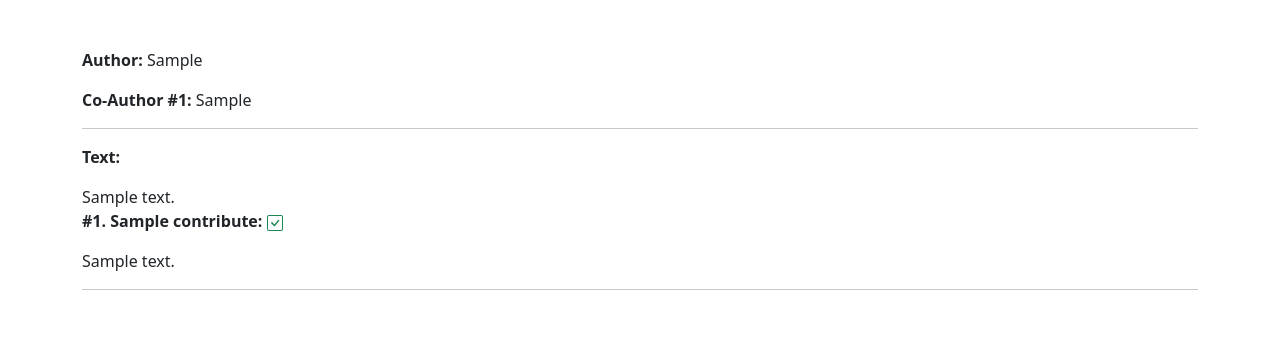
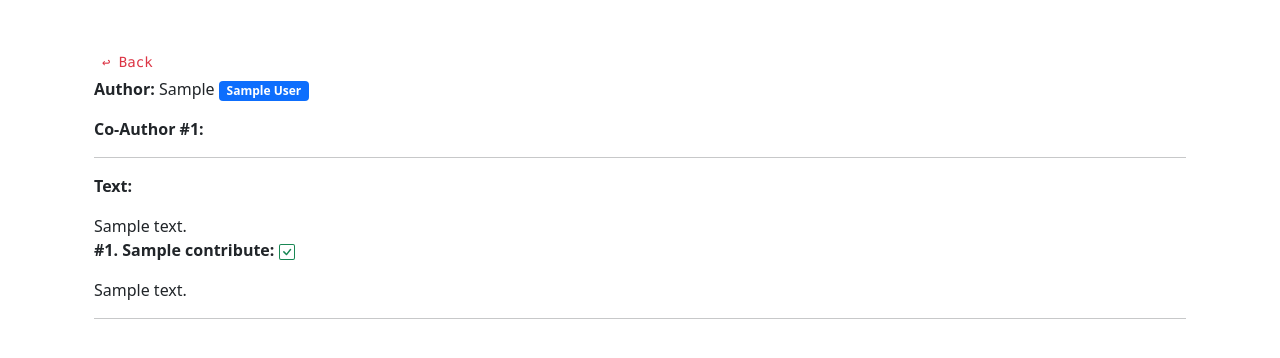
Before and after one commit to ak2296/individual_proj, a Flask app: template app/templates/read_post.html in a window 1280 px wide. Shown: the part 56-414 px from the top of the page. Run offline with Flask 2, Linux system fonts and the light colour scheme; tables that the repository leaves empty hold one stand-in row (values such as "Sample post"); the template is opened without the code that fills it: values that come from a table or form of the project are taken from there, most other values are stand-ins (such as "Sample title", 1, 10 or a date in 2020); some libraries are stand-ins or nearby versions.

Commit message:
authorate

```diff
--- a/app/templates/read_post.html
+++ b/app/templates/read_post.html
@@ -1,16 +1,21 @@
 {% extends "base.html" %}
 
 {% block app_content %}
-
-
-<table>
+<div class="container float-start">
+<div class="btn-sm rounded-pill btn-outline-light float-start">
+    <a class='text-decoration-none text-danger font-monospace' href="{{ url_for('index') }}"> &larrhk; Back</a>
+</div>
+</div>
+<br>
+<div class='container'>
+    <table class=" row ">
         <tr>
-        <p><strong>Author: </strong>{{ post.author.username.capitalize() }}</p>
+            <p><strong>Author: </strong>{{ post.author.username.capitalize() }} <span class='badge bg-primary text-wrap '> {{authorate}} </span> </p>
         </tr>
 
         <tr>
         {%for cont in conts%}
-        <p><strong>Co-Author  #{{cont.id}}:  </strong> {{ cont.contributor.capitalize()}}</p>
+            <p><strong>Co-Author  #{{cont.id}}:  </strong> {{ cont.user_id.capitalize()}}</p>
         {%endfor%}
 
         </tr>
@@ -34,7 +39,6 @@
                         <path d="M14 1a1 1 0 0 1 1 1v12a1 1 0 0 1-1 1H2a1 1 0 0 1-1-1V2a1 1 0 0 1 1-1h12zM2 0a2 2 0 0 0-2 2v12a2 2 0 0 0 2 2h12a2 2 0 0 0 2-2V2a2 2 0 0 0-2-2H2z"/>
                         <path d="M4.646 4.646a.5.5 0 0 1 .708 0L8 7.293l2.646-2.647a.5.5 0 0 1 .708.708L8.707 8l2.647 2.646a.5.5 0 0 1-.708.708L8 8.707l-2.646 2.647a.5.5 0 0 1-.708-.708L7.293 8 4.646 5.354a.5.5 0 0 1 0-.708z"/>
                     </svg> </p>
-
                     {{ cont.body | safe}}
                 {%elif post.user_id == current_user.id and cont.accepted ==0 and post.completed !=1%}
                 <p><strong>#{{cont.id}}. {{cont.subtitle}}:  </strong><svg xmlns="http://www.w3.org/2000/svg" width="16" height="16" fill="currentColor" class="bi bi-hourglass-split text-warning" viewBox="0 0 16 16">
@@ -46,19 +50,20 @@
         <br>
         </tr>
     </table>
+
 <hr>
 
 {%if post.user_id == current_user.id and post.completed !=1%}
 
-<div class="row">
-    <div class="col-4 col-md-3">
+<div class="container row">
+    <div class="col-4">
         <h5>Decide what contribution to keep</h5>
     {{wtf.render_form(form2, button_map={'accept': 'success rounded-pill', 'reject': 'danger rounded-pill'}, button_size='sm') }}
     </div>
 </div>
 <hr>
 
-
+</div>
 <div class="row">
     <div class="col ">
 
@@ -66,4 +71,5 @@
     </div>
 </div>
 {%endif%}
+
 {% endblock %}
```
Lines whose indentation alone changed are shown as unchanged.
